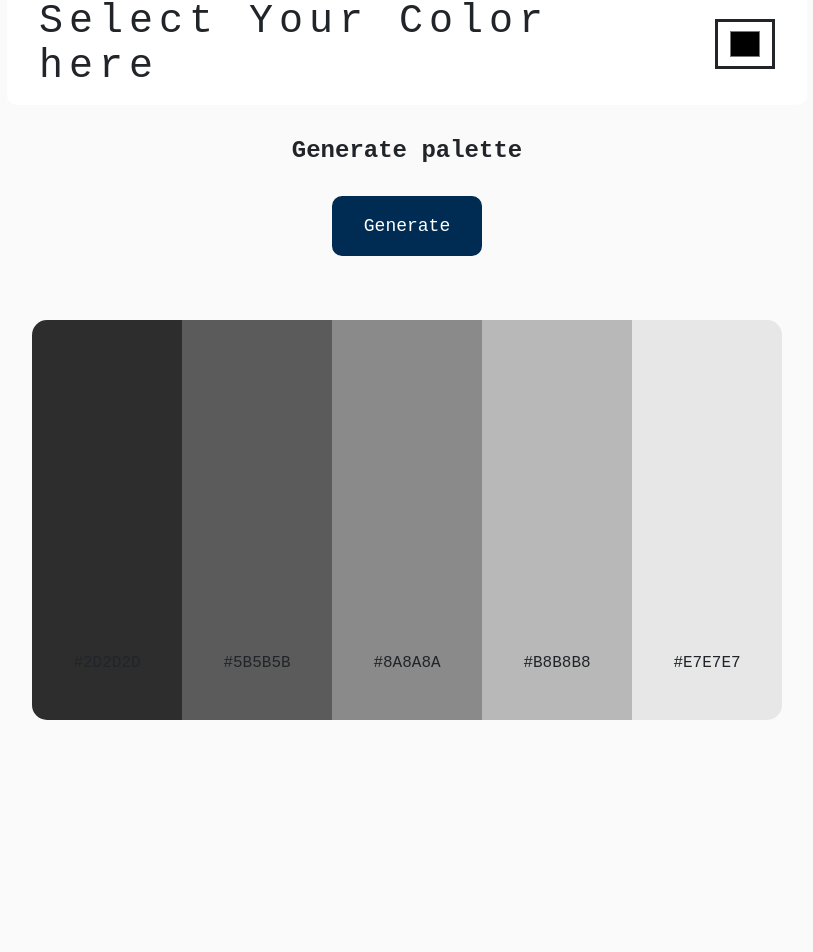
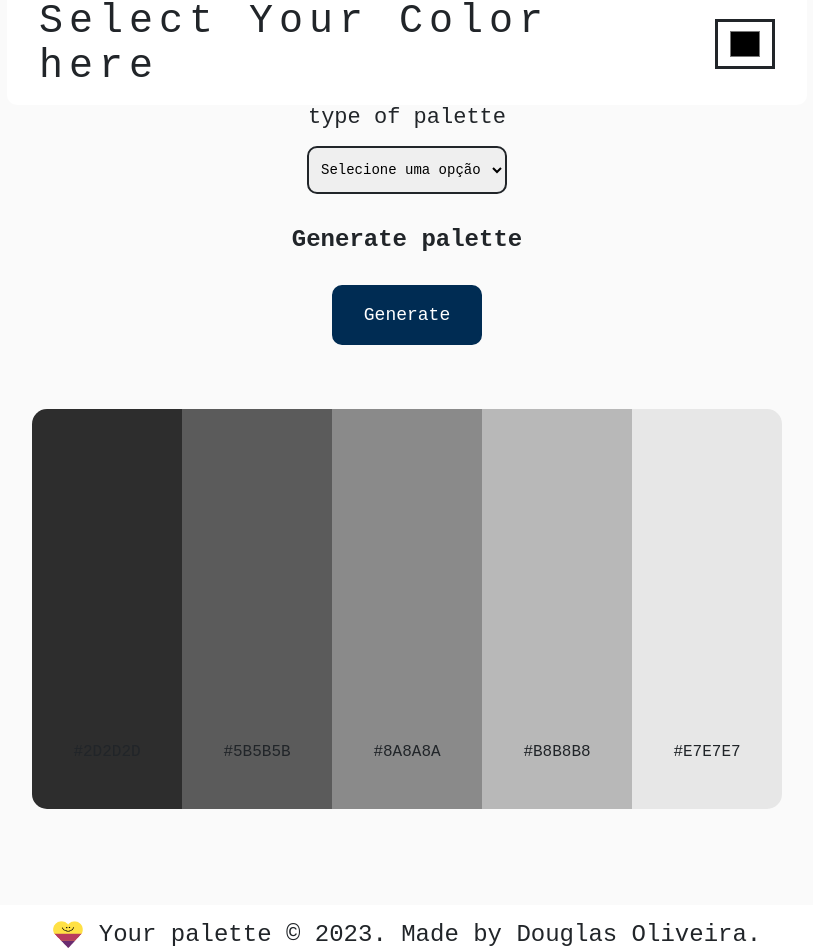
Before and after one commit to Dougladmo/your-palette, a React (Vite) app: page / in a window 1280 px wide. Shown: the part 201-1153 px from the top of the page, without its empty margins (233-1046 px from the left). Before the commit the page ends 969 px from the top, so only its background shows below. Built offline with nearby package versions, Linux system fonts and the light colour scheme; a web font is replaced by a local one.

Commit message:
design, api e paleta finalizados

```diff
--- a/src/App.jsx
+++ b/src/App.jsx
@@ -8,6 +8,8 @@ import Header from './components/layout/Header/Header'
 import './app.css'
 
 import { SubmitButton } from './components/Form/Button.style'
+import Select from './components/Form/Select'
+import Footer from './components/layout/Footer/Footer'
 
 function App() {
   const [firstColor, setFirstColor] = useState('#2D2D2D')
@@ -25,13 +27,13 @@ function App() {
 
     function getPalette(e) {
       e.preventDefault()
+      // tipo de paleta
+      setMode(e.target.mode.value)
+      // cor da paleta
       let Color = e.target.color.value
       Color = Color.replace('#', '')
-      console.log(mode)
-    let url = `https://www.thecolorapi.com/scheme?hex=${Color}&format=json&modeanalogic-complement=&count=5`
-    // tipos de paleta = > Choices: monochrome monochrome-dark monochrome-light analogic complement analogic-complement triad quad
-    // console.log(url)
-    // console.log(Color)
+      // url da paleta
+    let url = `https://www.thecolorapi.com/scheme?hex=${Color}&format=json&mode=${mode}&count=5`
     fetch(url, {
       method: "GET",
       headers: {
@@ -46,7 +48,7 @@ function App() {
         setThirdColor(palette[2].hex.value)
         setForthColor(palette[3].hex.value)
         setFifthColor(palette[4].hex.value)
-        // console.log(palette)
+        // console.log(data)
         // console.log(data)
       })
       .catch((err) => console.log(err))
@@ -59,6 +61,7 @@ function App() {
           {/* componentizar form em apenas 1 componente */}
           <form action="Palette" onSubmit={getPalette}>
             <ColorForm />
+            <Select />
             <div className='nav'>
               <h2>Generate palette</h2>
               <div className='buttons'>
@@ -68,6 +71,7 @@ function App() {
           </form>
           <Palette color1={firstColor} color2={secondColor} color3={thirdColor} color4={forthColor} color5={fifthColor} />
         </div>
+        <Footer />
     </div>
   )
 }
--- a/src/components/Form/ColorForm.module.css
+++ b/src/components/Form/ColorForm.module.css
@@ -36,6 +36,33 @@
     border-radius: 10px;
 }
 
+.form_control {
+    display: flex;
+    flex-direction: column;
+    align-items: center;
+    gap: 1rem;
+    font-size: 22px;
+    text-align: center;
+    margin: 0 auto;
+}
+
+.form_control select {
+    display: block;
+    height: 3rem;
+    font-family: 'Roboto Mono', monospace;
+    width: 12.5rem;
+    padding: .5rem;
+    font-size: 14px;
+    border-radius: 10px;
+    border: 2px solid #212529;
+    transition: .3s;
+}
+
+.form_control select:hover {
+    border-radius: 20px;
+    border: 2px solid #006bc8;
+}
+
 @media (max-width: 600px) {
    .form {
     display: flex;
--- /dev/null
+++ b/src/components/Form/Select.jsx
@@ -0,0 +1,36 @@
+import { useEffect, useState } from "react"
+import styles from './ColorForm.module.css'
+
+// eslint-disable-next-line react/prop-types
+export default function Select() {
+
+    const [modes, setModes] = useState([])
+
+    useEffect(() => {
+        setModes(["monochrome",
+        "monochrome-dark",
+        "monochrome-light",
+        "analogic",
+        "complement",
+        "analogic-complement",
+        "triad",
+        "quad"])
+    }, [])
+
+    return (
+        <div className={styles.form_control}>
+          <label htmlFor='type of palette'>type of palette</label>
+          <select
+            name='mode'
+            id='type of palette'
+          >
+            <option>Selecione uma opção</option>
+            {modes.map((modes) => (
+              <option value={modes} key={modes}>
+                {modes}
+              </option>
+            ))}
+          </select>
+        </div>
+      )
+}
--- a/src/components/layout/Footer/Footer.jsx
+++ b/src/components/layout/Footer/Footer.jsx
@@ -1,5 +1,11 @@
+import styles from './Footer.module.css'
+import Logo from '../../../assets/heart-smile.png'
+
 export default function Footer() {
   return (
-    <div>Footer</div>
+    <div className={styles.Footer}>
+      <img src={Logo} alt="logo footer" />
+      <p>Your palette &copy; 2023. Made by Douglas Oliveira. </p>
+    </div>
   )
 }
--- /dev/null
+++ b/src/components/layout/Footer/Footer.module.css
@@ -0,0 +1,17 @@
+.Footer {
+    display: flex;
+    justify-content: center;
+    align-items: center;
+    gap: 1rem;
+    font-size: 1.5rem;
+    color: #212529;
+    padding: 1rem;
+    text-align: center;
+    margin-top: 3rem;
+    font-family: 'Roboto Mono', monospace;
+    background-color: #fff;
+}
+
+.Footer img {
+    width: 30px;
+}
```
